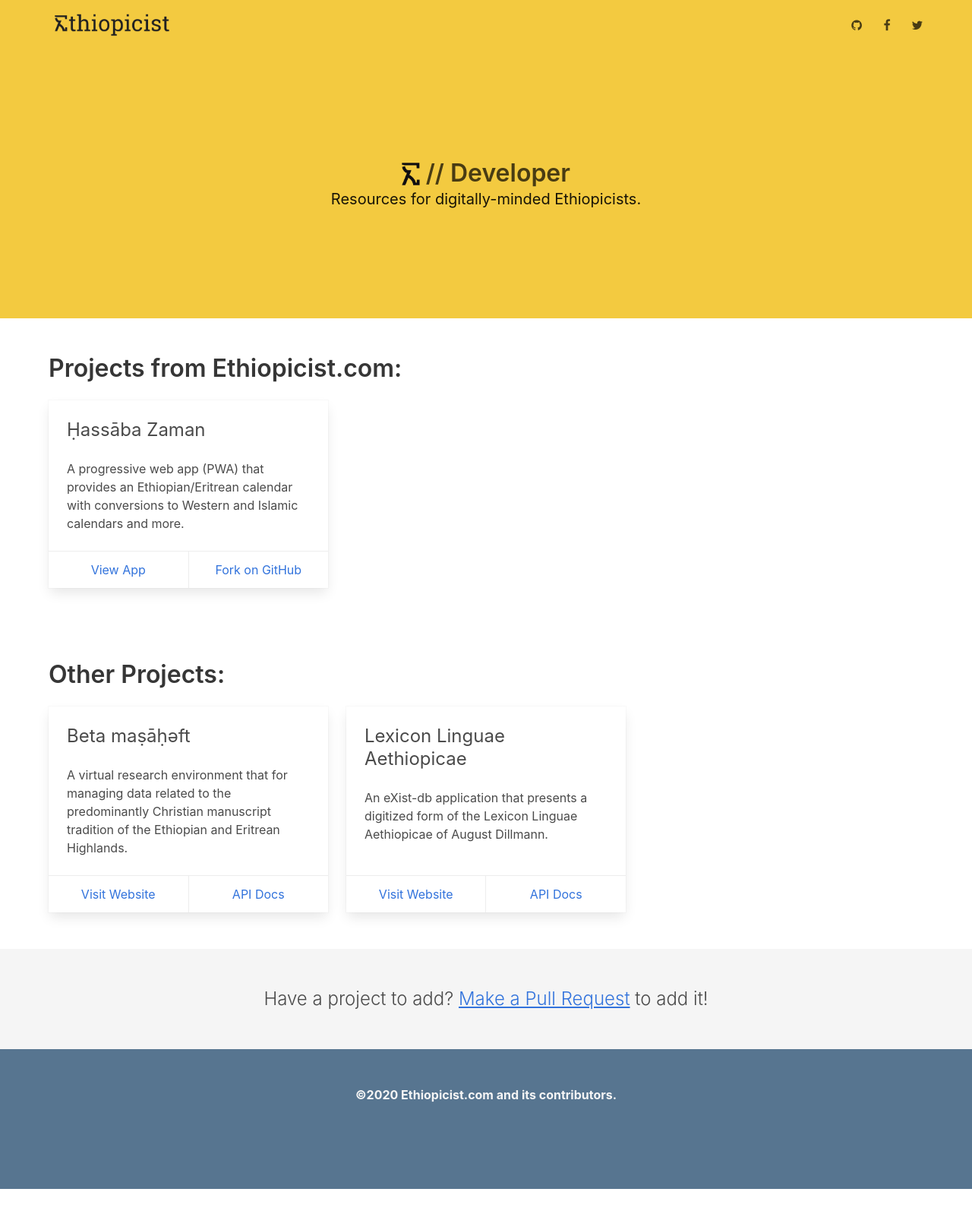
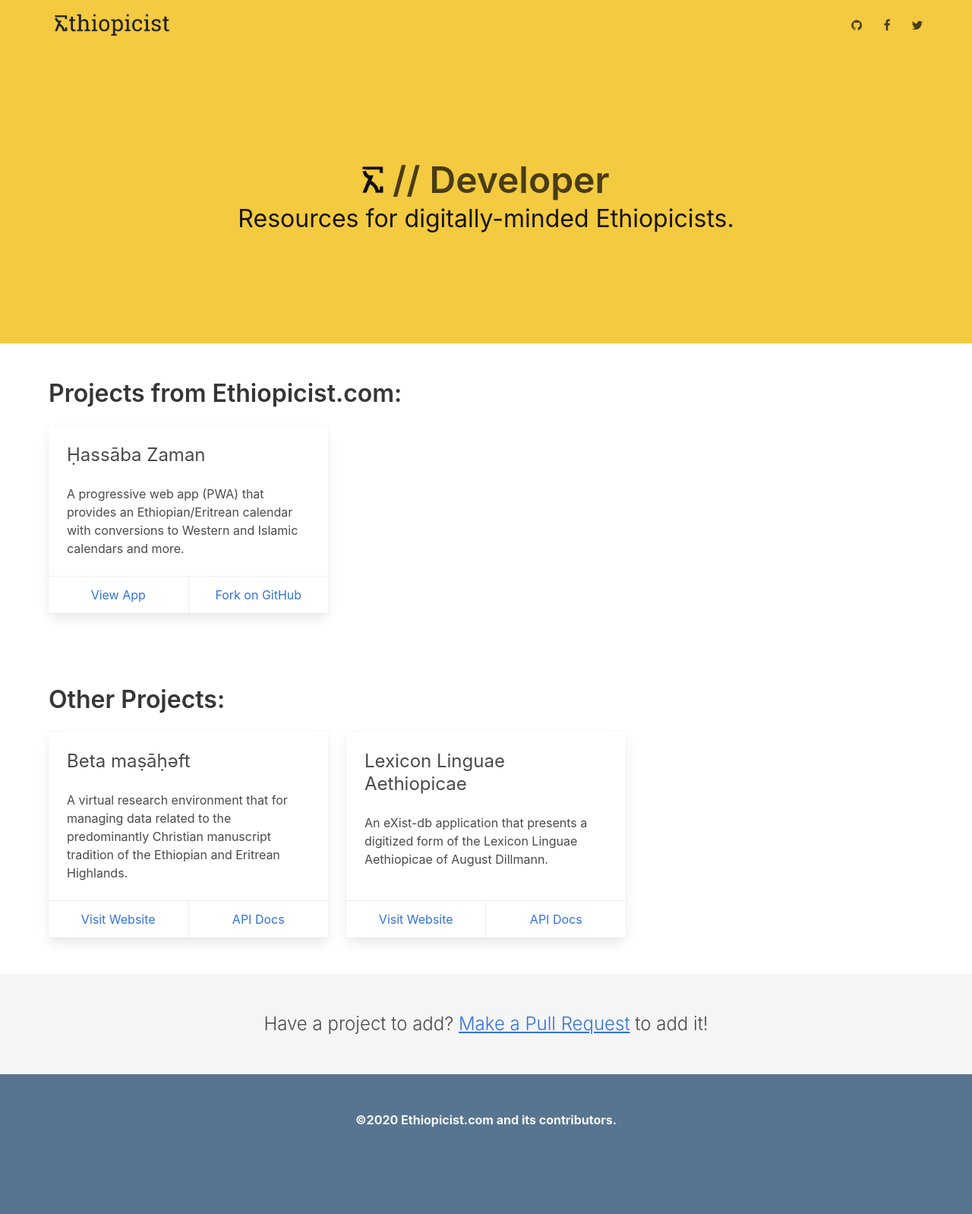
Before and after one commit to ethiopicist/ethiopicist.github.io, a Jekyll site: the page built from index.md, in a window 1280 px wide. Shown: the whole page at 76% size. Built offline with Jekyll 4.4.1, drawn with Linux system fonts in a browser that asks for light colours; before the commit the page ends 1565 px from its top, so only the background shows below that.

Commit message:
Update sizing

```diff
--- a/_includes/header.html
+++ b/_includes/header.html
@@ -19,10 +19,10 @@
   </div>
   <div class="hero-body">
     <div class="container has-text-centered">
-      <h1 class="title">
-        <img src="/assets/images/icon.png"  style="max-height: 30px; margin-bottom: -5px;"> // Developer
+      <h1 class="title is-1">
+        <img src="/assets/images/icon.png"  style="max-height: 35px;"> // Developer
       </h1>
-      <h2 class="subtitle">
+      <h2 class="subtitle is-3">
         Resources for digitally-minded Ethiopicists.
       </h2>
     </div>
```
